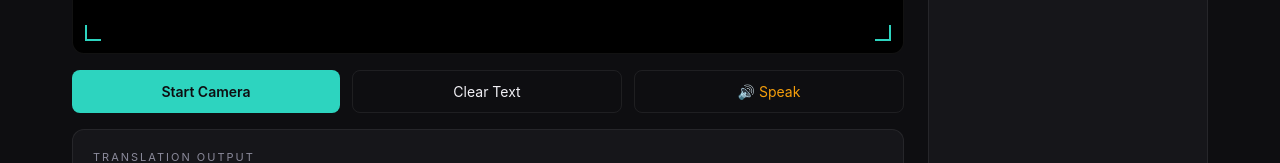
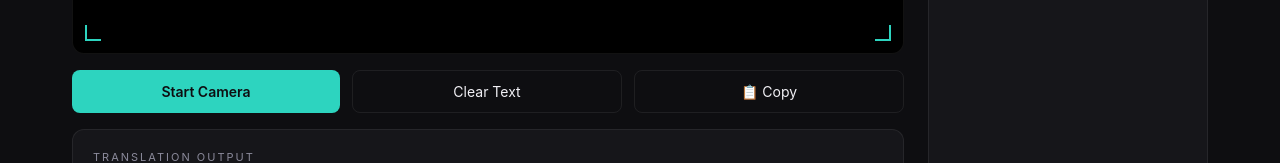
Before and after one commit to zannat23/sign-language-translator, a React (Create React App) app in the folder frontend/: page /detect in a window 1280 px wide. Shown: the part 724-887 px from the top of the page. Built offline with nearby package versions, Linux system fonts and the light colour scheme.

Commit message:
copy button

```diff
--- a/frontend/src/pages/Detect.js
+++ b/frontend/src/pages/Detect.js
@@ -163,6 +163,7 @@ function Detect() {
   const [running, setRunning] = useState(false);
   const [status, setStatus] = useState('Click "Start Camera" to begin');
   const [loading, setLoading] = useState(false);
+  const [copied, setCopied] = useState(false);
 
   const initAudio = useCallback(() => {
     if (!audioCtxRef.current) {
@@ -307,6 +308,12 @@ function Detect() {
   const speak = () => { if (text) window.speechSynthesis.speak(new SpeechSynthesisUtterance(text)); };
   useEffect(() => () => stopCamera(), [stopCamera]);
   const getConfColor = c => c > 80 ? 'var(--accent)' : c > 60 ? 'var(--accent2)' : '#EF4444';
+  const copyText = () => {
+  if (!text) return;
+  navigator.clipboard.writeText(text);
+  setCopied(true);
+  setTimeout(() => setCopied(false), 2000);
+};
 
   return (
     <div style={{ padding: '32px', maxWidth: '1200px', margin: '0 auto' }}>
@@ -353,7 +360,9 @@ function Detect() {
               {loading ? 'Loading…' : running ? 'Stop Camera' : 'Start Camera'}
             </button>
             <button onClick={() => setText('')} style={{ flex: 1, padding: '12px', borderRadius: '8px', border: '1px solid var(--border)', background: 'transparent', color: 'var(--text1)', fontSize: '14px' }}>Clear Text</button>
-            <button onClick={speak} style={{ flex: 1, padding: '12px', borderRadius: '8px', border: '1px solid var(--border)', background: 'transparent', color: 'var(--accent2)', fontSize: '14px' }}>🔊 Speak</button>
+            <button onClick={copyText} style={{ flex: 1, padding: '12px', borderRadius: '8px', border: '1px solid var(--border)', background: copied ? 'var(--accent)' : 'transparent', color: copied ? 'var(--bg1)' : 'var(--text1)', fontSize: '14px', transition: 'all 0.3s' }}>
+              {copied ? '✓ Copied!' : '📋 Copy'}
+              </button>
           </div>
           <div style={{ background: 'var(--bg2)', border: '1px solid var(--border)', borderRadius: '12px', padding: '20px', marginTop: '16px' }}>
             <div style={{ fontSize: '11px', color: 'var(--text2)', letterSpacing: '2px', marginBottom: '10px' }}>TRANSLATION OUTPUT</div>
```
